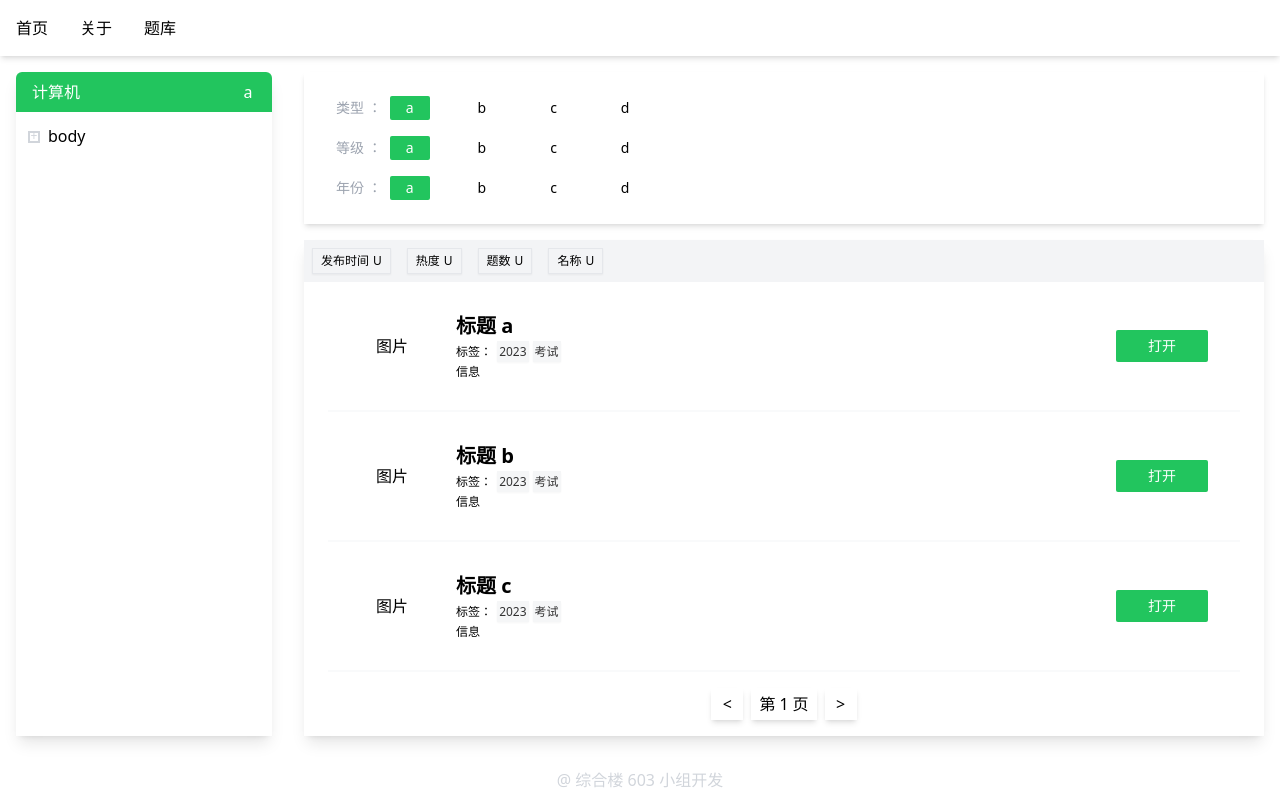
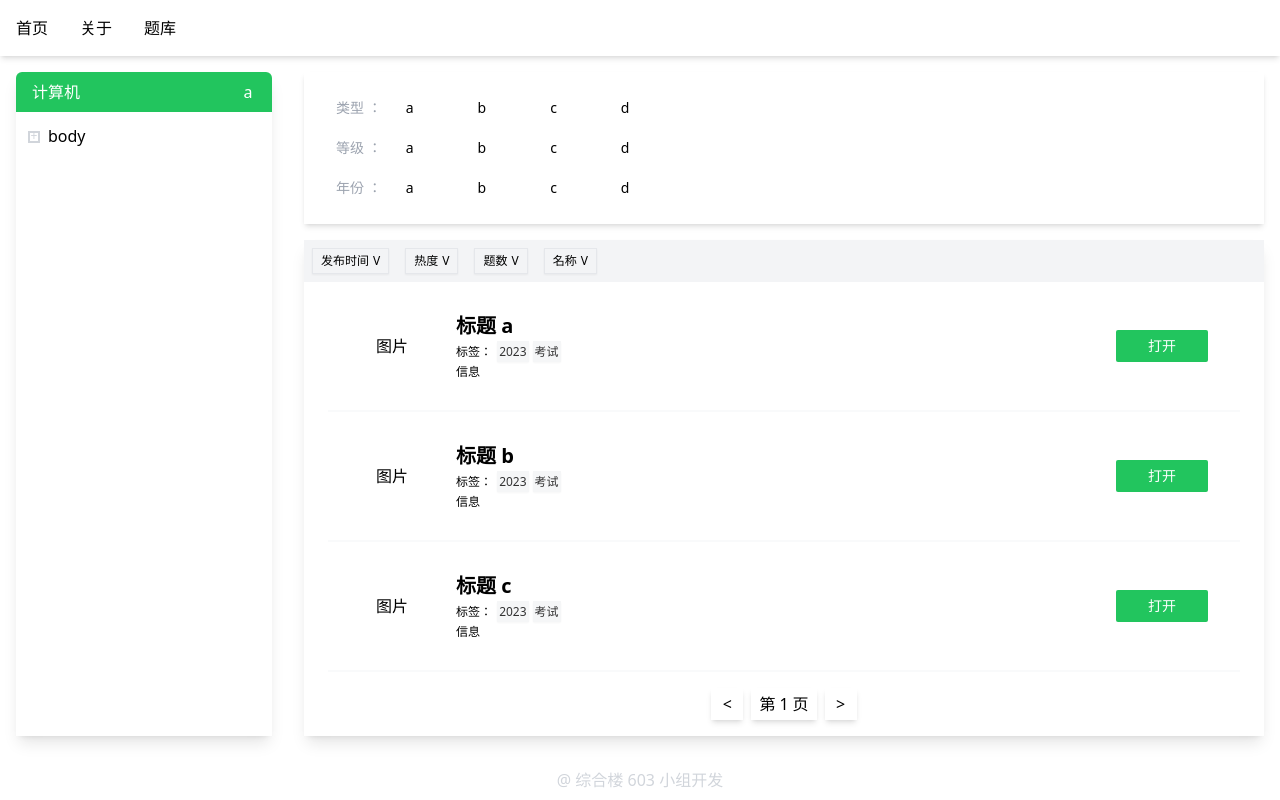
Before and after one commit to ZHL603lab/vue-test-web, a Vue app: page /bank in a window 1280 px wide. Built offline with nearby package versions, Linux system fonts and the light colour scheme.

Commit message:
:construction:  feat(Store): Try use pinia

```diff
--- a/src/components/BankSelectList.vue
+++ b/src/components/BankSelectList.vue
@@ -10,6 +10,7 @@ const showList = ref(false);
 </script>
 
 <template>
+
   <div class=" flex flex-row items-center space-x-2">
     <div class=" pb-0.5 h-3 w-3 text-xs flex justify-center items-center border-2 border-gray-300  text-gray-300 hover:cursor-pointer"
       v-show="data.list"
--- /dev/null
+++ b/src/stores/bank.ts
@@ -0,0 +1,9 @@
+import { defineStore } from "pinia";
+
+export const useBankStore = defineStore('bank', {
+  state: () => {
+    return {
+
+    };
+  }
+})
--- a/src/views/BankView.vue
+++ b/src/views/BankView.vue
@@ -1,5 +1,19 @@
 <script setup>
 import BankSelectList from "@/components/BankSelectList.vue"
+import { useBankStore } from "@/stores/bank"
+
+const store = useBankStore();
+store.topselect = [];
+store.sortBy = null;
+store.sortOrderDec = true;
+
+const handleSortBy = (item) => {
+  if (store.sortBy == item) {
+    store.sortOrderDec = ! store.sortOrderDec;
+  } else {
+    store.sortBy = item;
+  }
+}
 
 const items = [ "a", "b", "c" ]
 
@@ -76,14 +90,13 @@ const data = {
             </div>
             <div class=" flex flex-row space-x-8">
 
-              <div v-for="select in ['a']" :key="select">
-                <div class=" text-white hover:cursor-pointer bg-green-500 px-4 py-0.5 rounded-sm font-light">
+              <div v-for="select in ['a', 'b', 'c', 'd']" :key="select"
+                @click="store.topselect[item] = select;">
+                <div v-if="store.topselect[item] == select"
+                class=" text-white hover:cursor-pointer bg-green-500 px-4 py-0.5 rounded-sm font-light">
                   {{ select }}
                 </div>
-              </div>
-
-              <div v-for="select in ['b', 'c', 'd']" :key="select">
-                <div class=" text-black hover:cursor-pointer bg-white px-4 py-0.5 rounded-sm font-light hover:text-green-500">
+                <div v-else class=" text-black hover:cursor-pointer bg-white px-4 py-0.5 rounded-sm font-light hover:text-green-500">
                   {{ select }}
                 </div>
               </div>
@@ -97,28 +110,19 @@ const data = {
       <div class=" flex-1 flex flex-col shadow-lg">
         <div class=" bg-gray-100 flex">
 
-          <div class=" shadow-sm border border-gray-200 m-2 text-xs px-2 py-1 flex flex-row space-x-1
-          hover:border-red-500 hover:text-red-500 hover:cursor-pointer ">
-            <div> 发布时间 </div>
-            <div> U </div>
-          </div>
-
-          <div class=" shadow-sm border border-gray-200 m-2 text-xs px-2 py-1 flex flex-row space-x-1
-          hover:border-red-500 hover:text-red-500 hover:cursor-pointer">
-            <div> 热度 </div>
-            <div> U </div>
-          </div>
-
-          <div class=" shadow-sm border border-gray-200 m-2 text-xs px-2 py-1 flex flex-row space-x-1
-          hover:border-red-500 hover:text-red-500 hover:cursor-pointer">
-            <div> 题数 </div>
-            <div> U </div>
-          </div>
-
-          <div class=" shadow-sm border border-gray-200 m-2 text-xs px-2 py-1 flex flex-row space-x-1
-          hover:border-red-500 hover:text-red-500 hover:cursor-pointer">
-            <div> 名称  </div>
-            <div> U </div>
+          <div v-for="item in ['发布时间', '热度', '题数', '名称']" :key="item"
+            @click="handleSortBy(item)">
+            <div v-if="store.sortBy != item" class=" shadow-sm border border-gray-200 m-2 text-xs px-2 py-1 flex flex-row space-x-1
+          hover:border-green-500 hover:text-green-500 hover:cursor-pointer ">
+              <div> {{ item }} </div>
+              <div> V </div>
+            </div>
+            <div v-else class="shadow-sm border m-2 text-xs px-2 py-1 flex flex-row space-x-1
+          bg-green-500 text-white hover:cursor-pointer ">
+              <div> {{ item }} </div>
+              <div v-if="store.sortOrderDec"> V </div>
+              <div v-else> A </div>
+            </div>
           </div>
 
         </div>
--- a/src/views/RoomView.vue
+++ b/src/views/RoomView.vue
@@ -188,6 +188,7 @@ function classQuestionStateItem(i: number) {
     }
   }
 }
+
 function classSelectId(id: string) {
   const basic = 'h-8 w-8 border ml-4 mr-2 rounded-full flex justify-center items-center '
   if (!triggerShowAnswer.value) {
```
Also changed, not shown: 7 other files (tests, documents, lock files or other folders).
